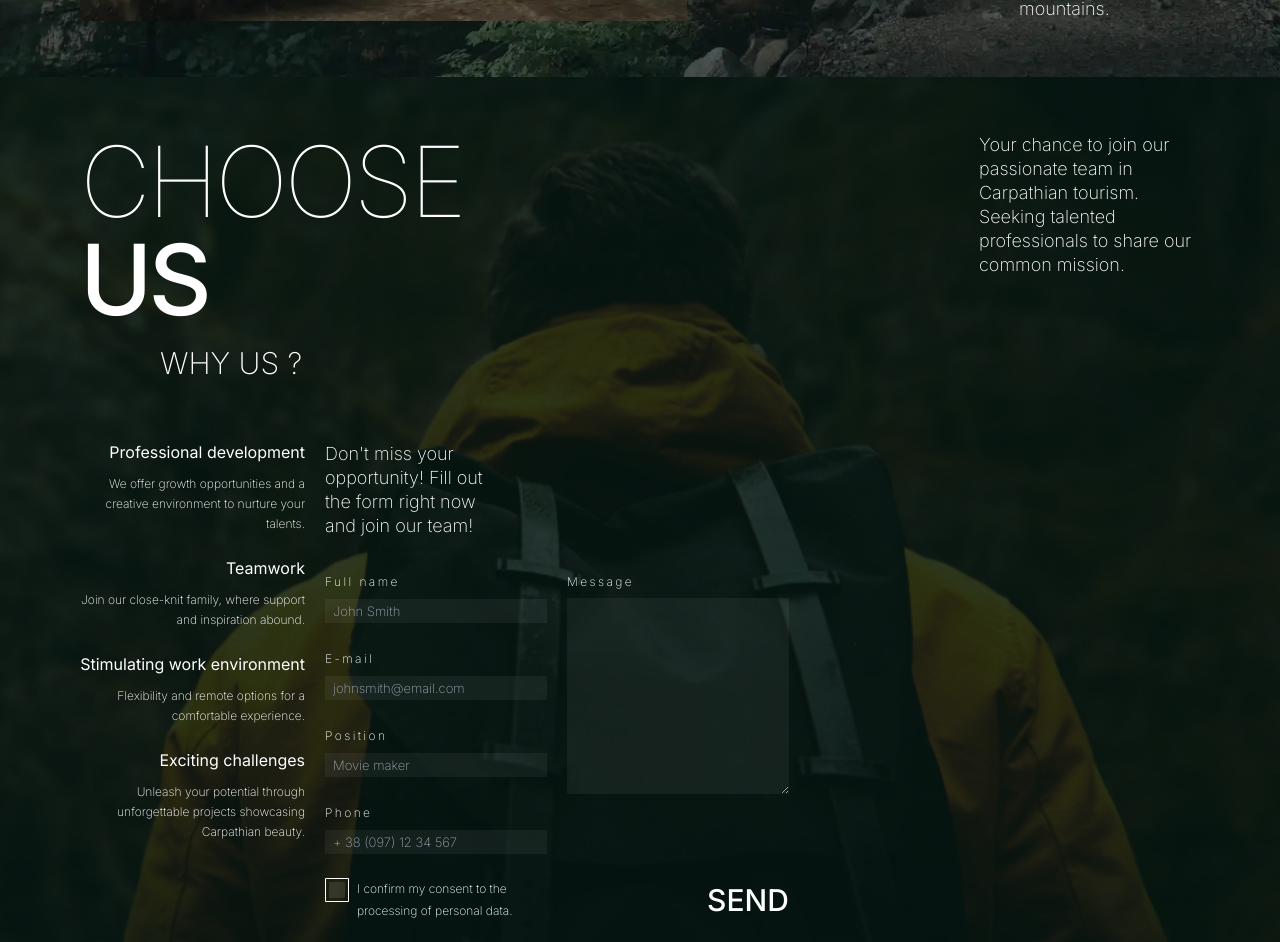
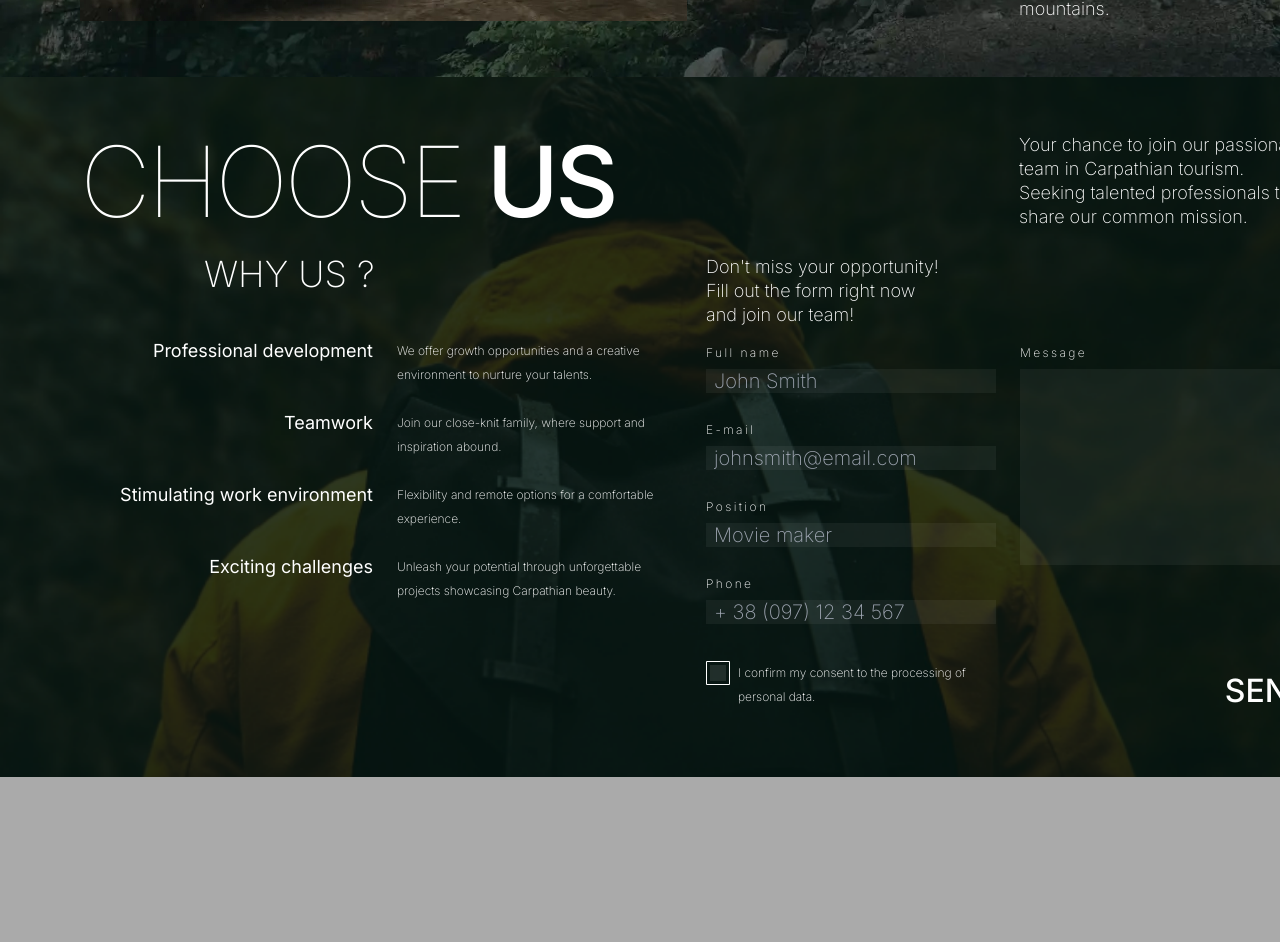
Before and after one commit to BohdanKushnerov/carp-travel, a Next.js app: page / in a window 1280 px wide. Shown: the part 2040-2982 px from the top of the page. After the commit the page ends 2817 px from the top, so only its background shows below. Built offline with nearby package versions, Linux system fonts and the light colour scheme; a web font is replaced by a local one.

Commit message:
add grid styles for desktop version career section

```diff
--- a/src/components/Career.tsx
+++ b/src/components/Career.tsx
@@ -29,34 +29,39 @@ const Career = () => {
   return (
     <Section className="px-0 md:bg-[url('/bcg-images/form-ex.png')] md:bg-cover md:bg-center md:bg-no-repeat">
       <div className="w-full border-none bg-[url('/bcg-images/form-ex.png')] bg-cover bg-center bg-no-repeat px-[20px] py-[56px] outline-none md:bg-none md:px-0">
-        <Container className="md:grid-custom-three-rows md:grid-three-cols-auto md:grid md:grid-cols-3 md:grid-rows-3">
-          <h2 className="mb-[24px] text-[40px] font-thin uppercase leading-[140%] tracking-[-0.04em] md:order-1 md:col-span-2 md:mb-[12px] md:h-min md:w-[368px] md:text-[67px] md:leading-[100%] xl:text-[98px]">
+        <Container className="md:grid-custom-three-rows md:grid-three-cols-auto xl:grid-cols-auto md:grid md:grid-cols-3 md:grid-rows-3 xl:grid-cols-2 xl:grid-rows-[auto_84px_auto]">
+          <h2 className="mb-[24px] text-[40px] font-thin uppercase leading-[140%] tracking-[-0.04em] md:order-1 md:col-span-2 md:mb-[12px] md:h-min md:w-[368px] md:text-[67px] md:leading-[100%] xl:col-span-1 xl:mb-[24px] xl:w-[540px] xl:text-[98px]">
             Choose <b className="font-medium">US</b>
           </h2>
           {/*  */}
-          <p className="mb-[36px] ml-auto w-[179px] text-[14px] leading-[143%] md:order-2 md:mb-0 md:w-[221px] md:text-[13px] md:leading-[154%] xl:text-[18px] xl:leading-[133%]">
+          <p className="mb-[36px] ml-auto w-[179px] text-[14px] leading-[143%] md:order-2 md:mb-0 md:w-[221px] md:text-[13px] md:leading-[154%] xl:w-[293px] xl:text-[18px] xl:leading-[133%]">
             Your chance to join our passionate team in Carpathian tourism.
             Seeking talented professionals to share our common mission.
           </p>
           {/*  */}
-          <h3 className="mb-[36px] ml-auto w-[179px] text-[30px] uppercase md:order-3 md:col-span-3 md:mb-[56px] md:ml-[80px] md:w-[143px]">
+          <h3 className="mb-[36px] ml-auto w-[179px] text-[30px] uppercase md:order-3 md:col-span-3 md:mb-[56px] md:ml-[80px] md:w-[143px] xl:col-span-1 xl:mb-[45px] xl:ml-[124px] xl:w-[171px] xl:text-[36px] xl:leading-[108%]">
             Why us ?
           </h3>
           {/* */}
-          <ul className="flex w-[181px] flex-col gap-[16px] md:order-4 md:mr-[20px] md:w-[225px] md:gap-[24px]">
+          <ul className="flex w-[181px] flex-col gap-[16px] md:order-4 md:mr-[20px] md:w-[225px] md:gap-[24px] xl:order-5 xl:ml-[40px] xl:mr-[24px] xl:w-[562px]">
             {benefits.map((benefit, index) => (
-              <li key={index} className="flex flex-col gap-[12px] text-right">
-                <h3 className="text-[14px] font-normal leading-[143%] md:text-[16px] md:leading-[125%]">
+              <li
+                key={index}
+                className="flex flex-col gap-[12px] text-right xl:ml-auto xl:flex-row xl:gap-[24px]"
+              >
+                {/*  */}
+                <h3 className="text-[14px] font-normal leading-[143%] md:text-[16px] md:leading-[125%] xl:text-[18px] xl:leading-[133%]">
                   {benefit.title}
                 </h3>
-                <p className="text-[12px] leading-[167%]">
+                {/*  */}
+                <p className="text-[12px] leading-[167%] xl:w-[285px] xl:text-left xl:leading-[200%]">
                   {benefit.description}
                 </p>
               </li>
             ))}
           </ul>
           {/*  */}
-          <div className="hidden md:order-5 md:col-span-2 md:block">
+          <div className="hidden md:order-5 md:col-span-2 md:block xl:order-4 xl:col-span-1 xl:row-span-2">
             <Form />
           </div>
         </Container>
--- a/src/components/Form/Form.tsx
+++ b/src/components/Form/Form.tsx
@@ -145,19 +145,19 @@ const Form = () => {
   return (
     <>
       {/*  */}
-      <p className="mb-[24px] ml-auto w-[179px] text-[14px] leading-[143%] md:mb-[32px] md:ml-0 md:text-[13px] md:leading-[154%] xl:text-[18px] xl:leading-[133%]">
+      <p className="mb-[24px] ml-auto w-[179px] text-[14px] leading-[143%] md:mb-[32px] md:ml-0 md:text-[13px] md:leading-[154%] xl:mb-[14px] xl:w-[234px] xl:text-[18px] xl:leading-[133%]">
         Don't miss your opportunity! Fill out the form right now and join our
         team!
       </p>
       {/*  */}
       <form
-        className="md:grid-custom-two-rows md:grid-cols-auto flex flex-col md:grid md:h-[316px] md:w-[463px] md:grid-cols-2 md:grid-rows-2"
+        className="md:grid-custom-two-rows md:grid-cols-auto flex flex-col md:grid md:h-[316px] md:w-[463px] md:grid-cols-2 md:grid-rows-2 xl:h-[380px] xl:w-[606px]"
         action="/path"
         onSubmit={handleSubmit(onSubmit)}
         onChange={handleChange}
       >
         {/*  */}
-        <div className="md:mr-[20px] md:w-[222px]">
+        <div className="md:mr-[20px] md:w-[222px] xl:mr-[24px] xl:w-[290px]">
           {formFields.map(field => (
             <label
               key={field.name}
@@ -170,7 +170,7 @@ const Form = () => {
               </span>
               {/*  */}
               <input
-                className="h-[24px] w-full border-white bg-input px-[8px] text-[13px] leading-[185%] text-opacity-20 outline-none focus:border"
+                className="h-[24px] w-full border-white bg-input px-[8px] text-[13px] leading-[185%] text-opacity-20 outline-none focus:border xl:text-[20px] xl:leading-[120%]"
                 {...register(field.name, {
                   pattern: field.pattern,
                   required: field.requiredMessage,
@@ -179,9 +179,10 @@ const Form = () => {
                 id={field.name}
                 placeholder={field.placeholder}
               />
+              {/* */}
               <div className="h-[16px] xl:h-[24px]">
                 {errors?.[field.name] && (
-                  <p className="text-incorrectField text-right text-[12px] leading-[200%] tracking-[0.2em]">
+                  <p className="text-right text-[12px] leading-[200%] tracking-[0.2em] text-incorrectField">
                     {errors?.[field.name]?.message}
                   </p>
                 )}
@@ -190,7 +191,10 @@ const Form = () => {
           ))}
         </div>
 
-        <label htmlFor="message" className="mb-[16px] md:mb-0 md:w-[222px]">
+        <label
+          htmlFor="message"
+          className="mb-[16px] md:mb-0 md:w-[222px] xl:w-[292px]"
+        >
           <span className="mb-1 block text-[12px] leading-[200%] tracking-[0.2em]">
             Message
           </span>
@@ -207,7 +211,7 @@ const Form = () => {
 
         <label
           htmlFor="checkbox"
-          className="relative mb-[16px] flex w-full cursor-pointer items-start gap-2 md:mb-0 md:w-[222px]"
+          className="relative mb-[16px] flex w-full cursor-pointer items-start gap-2 md:mb-0 md:w-[222px] xl:w-[290px]"
         >
           <input
             type="checkbox"
@@ -233,14 +237,15 @@ const Form = () => {
             />
           </div>
 
-          <span className="text-[12px] leading-[183%]">
+          {/*  */}
+          <span className="text-[12px] leading-[183%] xl:leading-[200%]">
             I confirm my consent to the processing of personal data.
           </span>
         </label>
 
-        {/* */}
+        {/*  */}
         <button
-          className="ml-auto w-[82px] text-[30px] font-medium hover:text-gold focus:text-gold"
+          className="ml-auto w-[82px] text-[30px] font-medium hover:text-gold focus:text-gold xl:w-auto xl:text-[32px]"
           type="submit"
         >
           SEND
```
